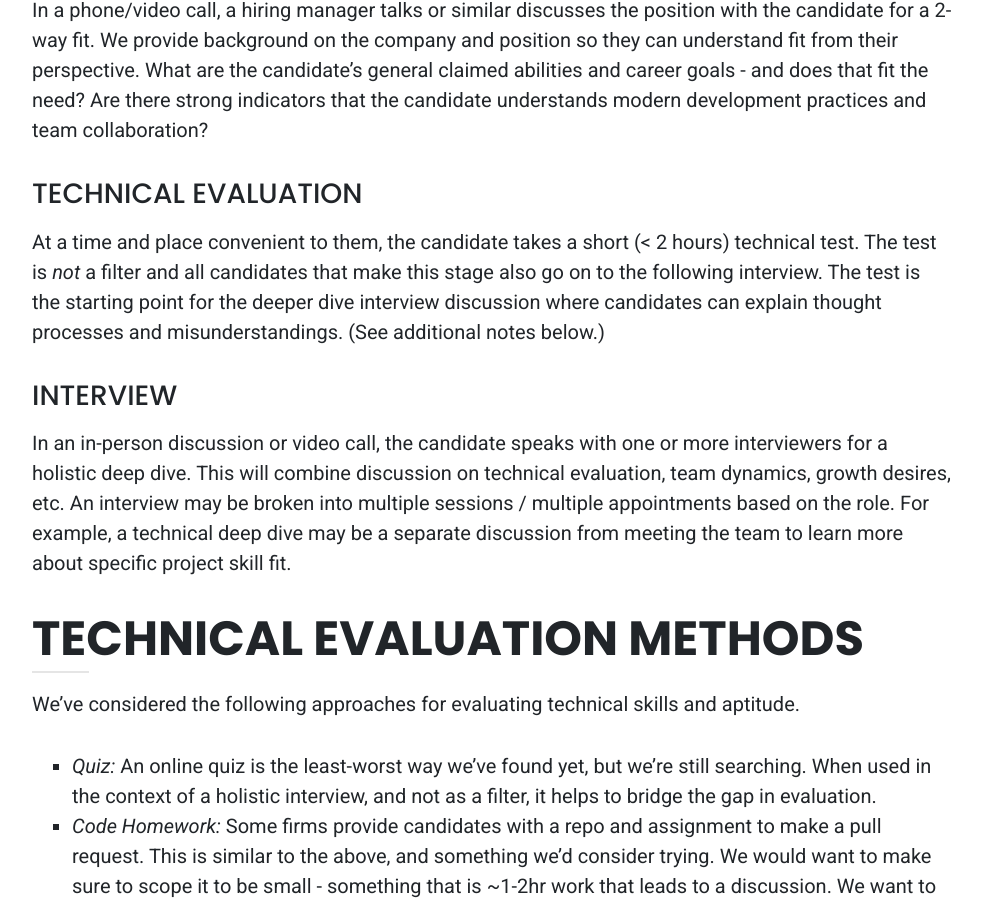
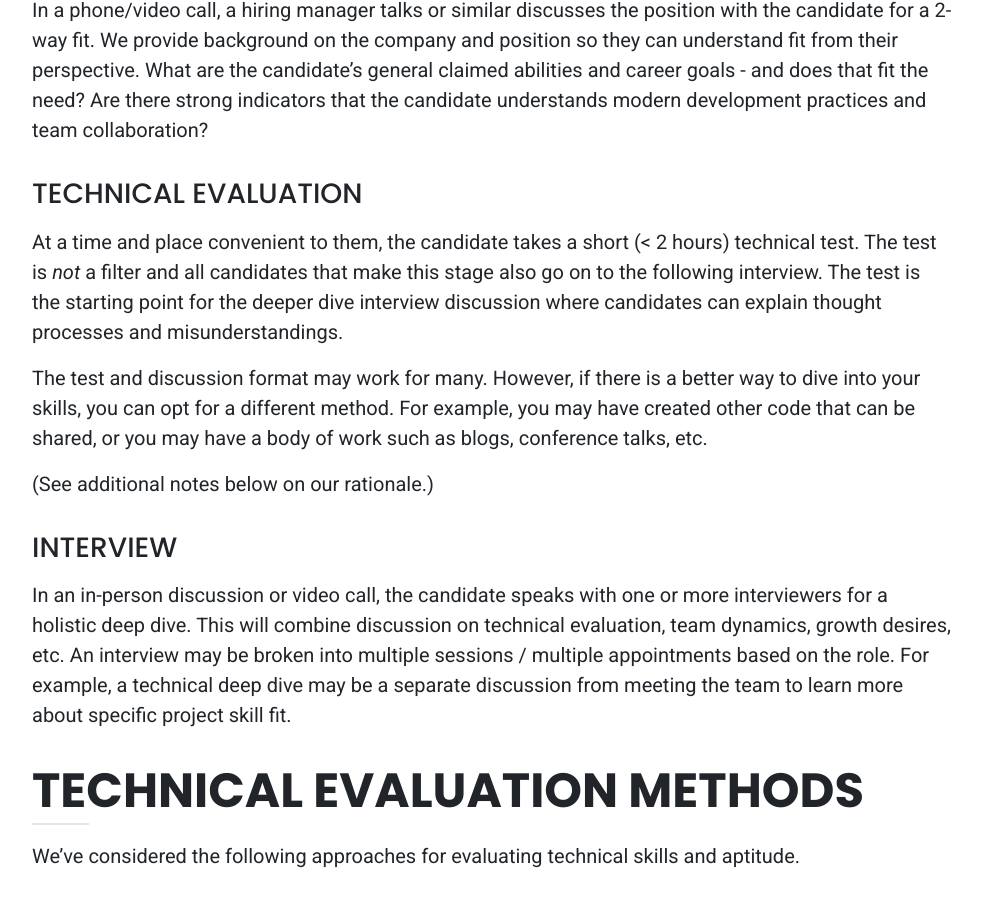
Before and after one commit to PluribusDigital/pluribusdigital-com, a Jekyll site: the page built from content/join/interview.md, in a window 1280 px wide and 900 px high, scrolled down 1355 px. Shown: the whole window, without its empty margins (148-1129 px from the left). Built offline with Jekyll 4.4.1, drawn with Linux system fonts in a browser that asks for light colours.

Commit message:
Update interview.md

```diff
--- a/content/join/interview.md
+++ b/content/join/interview.md
@@ -32,7 +32,11 @@
 
 ### Technical Evaluation
 
-At a time and place convenient to them, the candidate takes a short (< 2 hours) technical test. The test is _not_ a filter and all candidates that make this stage also go on to the following interview. The test is the starting point for the deeper dive interview discussion where candidates can explain thought processes and misunderstandings. (See additional notes below.)
+At a time and place convenient to them, the candidate takes a short (< 2 hours) technical test. The test is _not_ a filter and all candidates that make this stage also go on to the following interview. The test is the starting point for the deeper dive interview discussion where candidates can explain thought processes and misunderstandings.
+
+The test and discussion format may work for many. However, if there is a better way to dive into your skills, you can opt for a different method. For example, you may have created other code that can be shared, or you may have a body of work such as blogs, conference talks, etc.
+
+(See additional notes below on our rationale.)
 
 ### Interview
 
```
